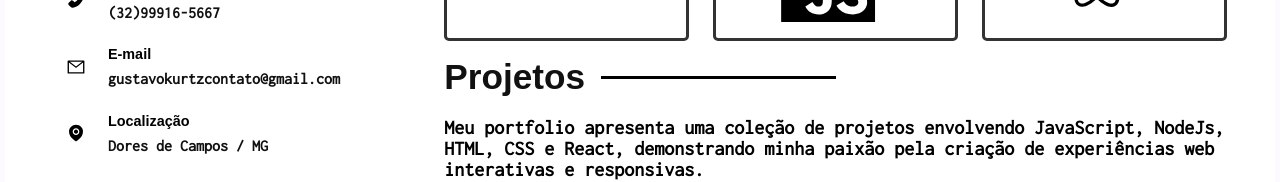
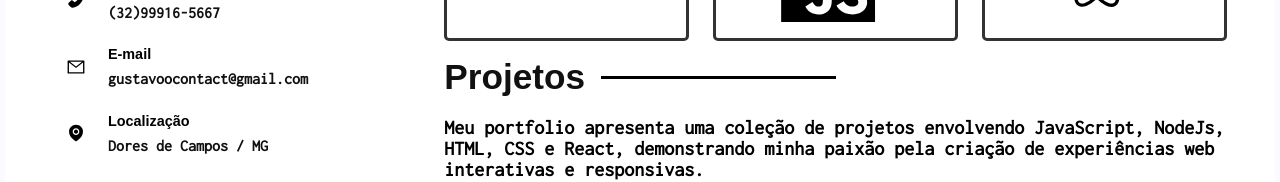
Before and after one commit to gustavokurtz/gustavonascimento, a React (Vite) app: page / in a window 1280 px wide. Shown: the part 540-722 px from the top of the page. Built offline with nearby package versions, Linux system fonts and the light colour scheme; a web font is replaced by a local one.

Commit message:
mudei email

```diff
--- a/src/components/InformationContainer.jsx
+++ b/src/components/InformationContainer.jsx
@@ -16,7 +16,7 @@ const InformationContainer = () => {
         <AiOutlineMail id="email-icon" />
         <div>
           <h3>E-mail</h3>
-          <p>gustavokurtzcontato@gmail.com</p>
+          <p>gustavoocontact@gmail.com</p>
         </div>
       </div>
       <div className="info-card">
```
